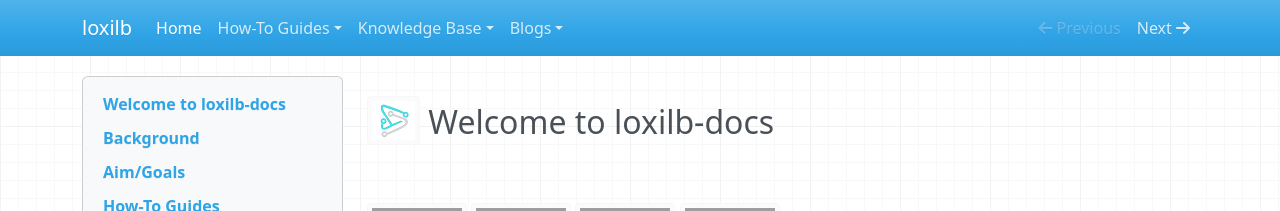
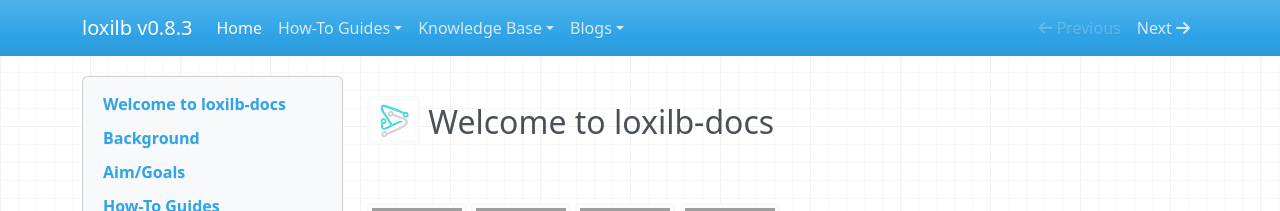
Before and after one commit to loxilb-io/loxilbdocs, an MkDocs documentation site: the page built from docs/index.md, in a window 1280 px wide. Shown: the top 211 px of the page. Built offline with MkDocs 1.6.1, drawn with Linux system fonts in a browser that asks for light colours; nearby versions of some CDN libraries; grey boxes are pictures that could not be loaded.

Commit message:
Update mkdocs.yml

```diff
--- a/mkdocs.yml
+++ b/mkdocs.yml
@@ -1,4 +1,4 @@
-site_name: loxilb
+site_name: loxilb v0.8.3
 site_url: https://loxilb-io.github.io/loxilbdocs
 theme:
     name: mkdocs
```
